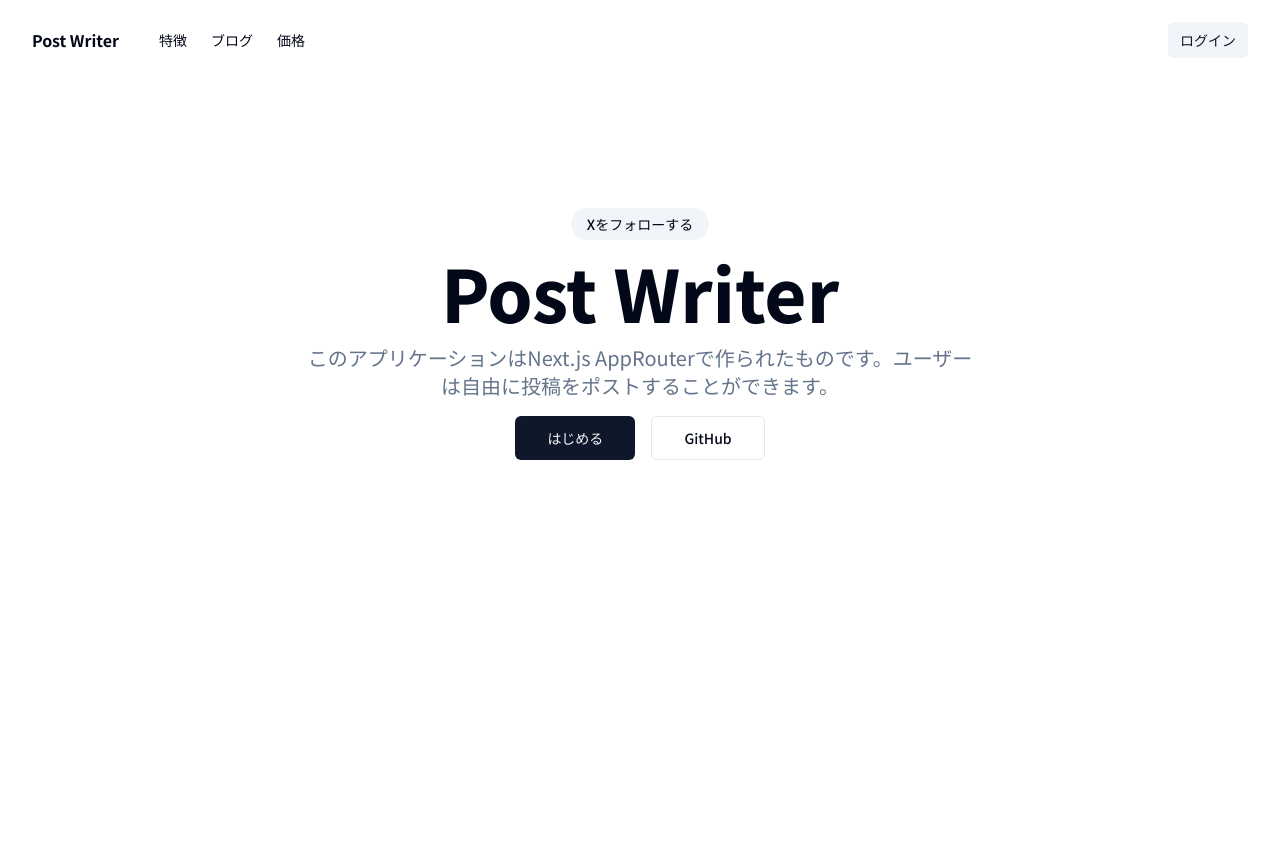
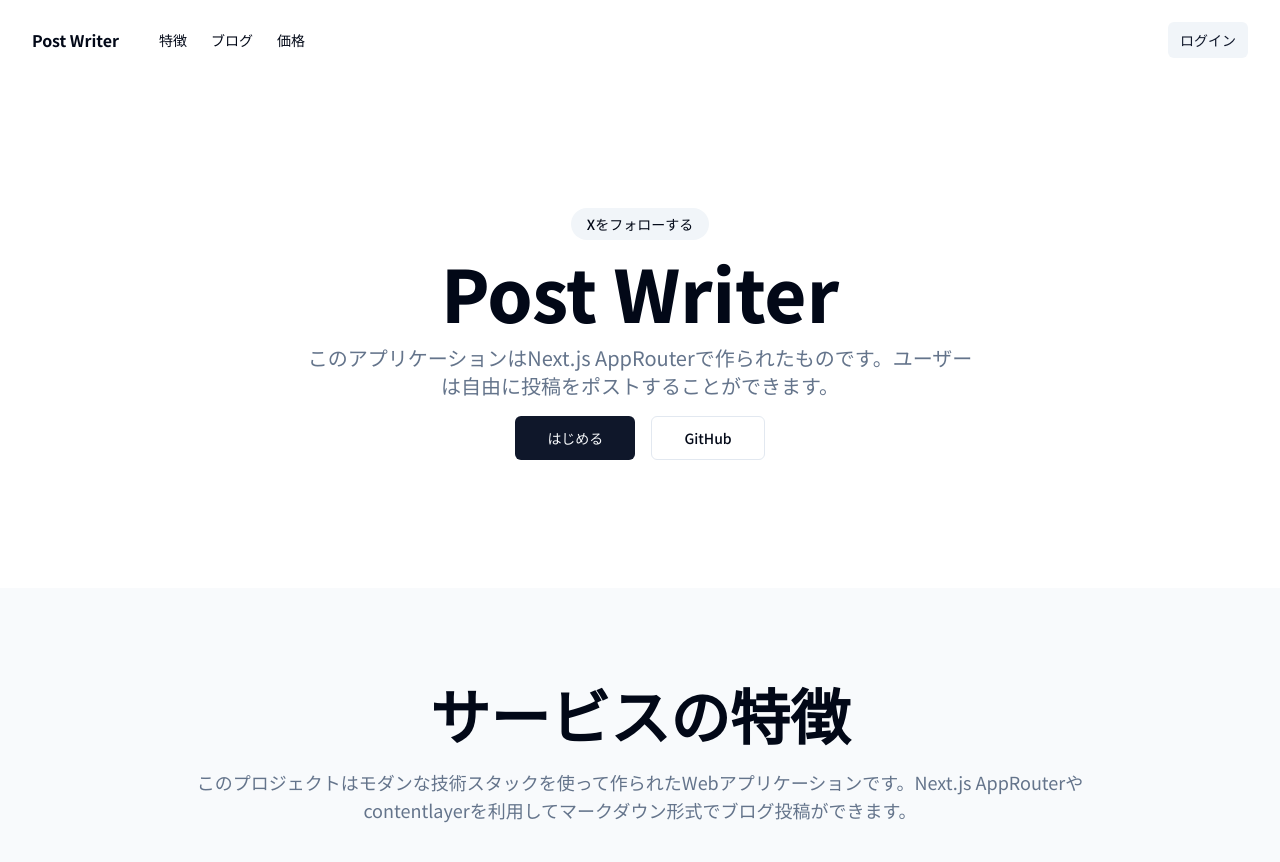
Before and after one commit to tasukuwatanabe/post-writer-webapp-next, a Next.js app: page / in a window 1280 px wide. Shown: the top 862 px of the page. Before the commit the page ends 800 px from the top, so only its background shows below. Built offline with nearby package versions, Linux system fonts and the light colour scheme.

Commit message:
Develop feature section

```diff
--- a/app/(marketing)/page.tsx
+++ b/app/(marketing)/page.tsx
@@ -38,6 +38,21 @@
           </div>
         </div>
       </section>
+
+      <section
+        id="features"
+        className="container max-w-none py-8 md:py-12 lg:py-24 bg-slate-50"
+      >
+        <div className="text-center space-y-6 max-w-[58rem] mx-auto">
+          <h2 className="font-extrabold text-3xl md:text-6xl">
+            サービスの特徴
+          </h2>
+          <p className="text-muted-foreground sm:text-lg sm:leading-7">
+            このプロジェクトはモダンな技術スタックを使って作られたWebアプリケーションです。Next.js
+            AppRouterやcontentlayerを利用してマークダウン形式でブログ投稿ができます。
+          </p>
+        </div>
+      </section>
     </>
   );
 }
```
